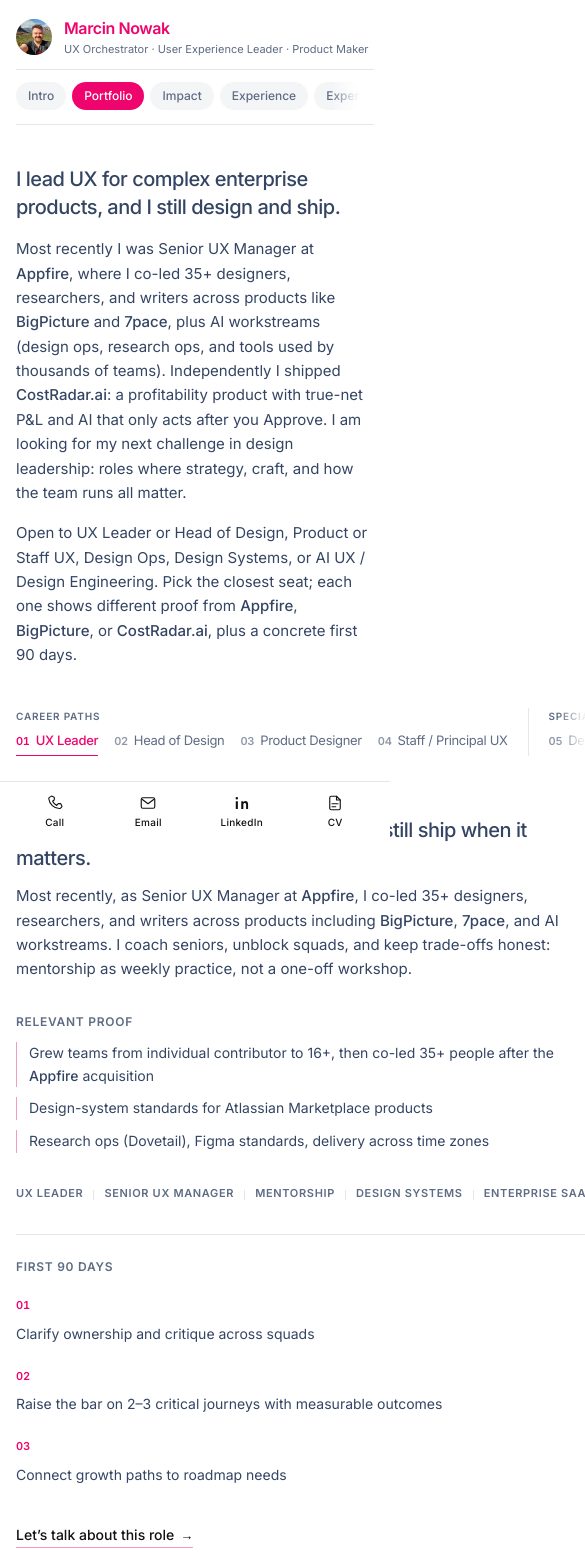
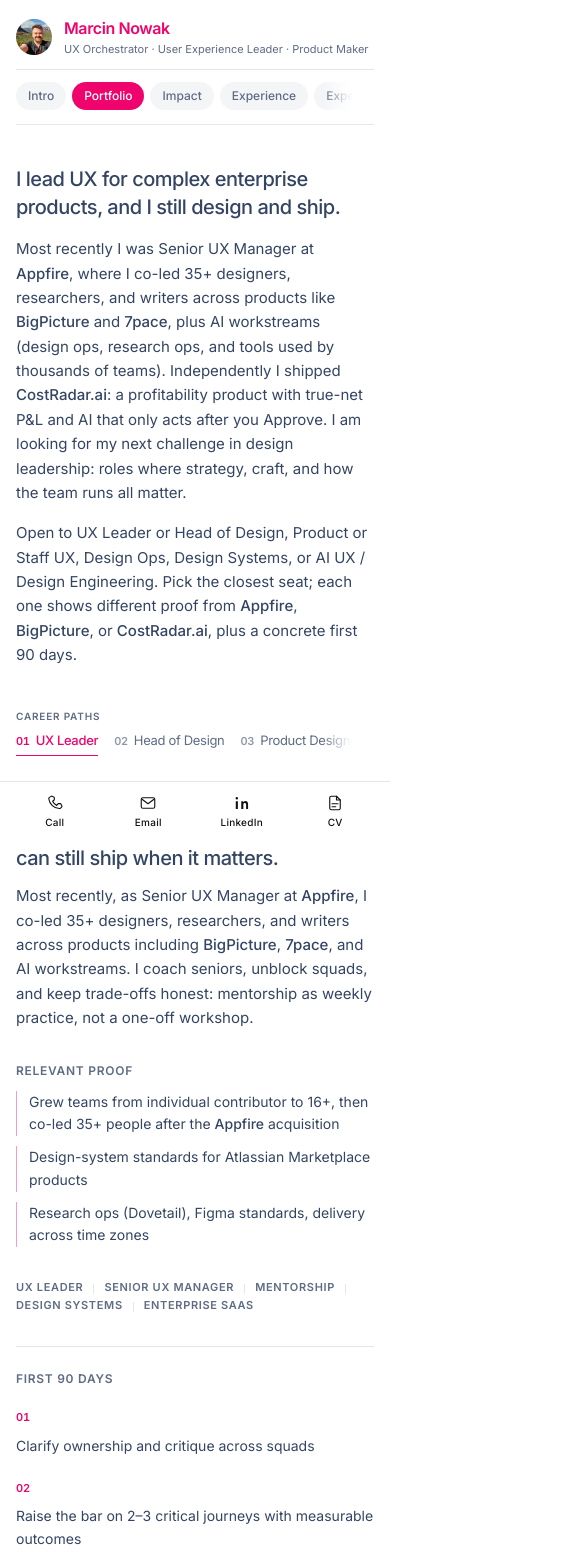
Before and after one commit to therealnowaczek/portfolio, a Next.js app: page / in a window 390 px wide. Shown: the top 1568 px of the page, 585 px wide, since content can reach past the window. Built offline with nearby package versions, Linux system fonts and the light colour scheme.

Commit message:
Refactor RoleFit component for improved layout and responsiveness: Update CSS classes to enhance width management and overflow handling. Adjust navigation and list elements for better visual consistency and usability across different screen sizes.

```diff
--- a/components/PortfolioShell.tsx
+++ b/components/PortfolioShell.tsx
@@ -107,14 +107,14 @@
       <a href="#main" className="skip-link">
         Skip to content
       </a>
-      <div className="mx-auto max-w-6xl px-4 pb-24 sm:px-6 sm:pb-14 lg:px-8 lg:pb-14 lg:pt-6">
-        <div className="sticky top-0 z-50 -mx-4 mb-8 bg-background px-4 pt-4 sm:-mx-6 sm:px-6 sm:pt-6 lg:mx-0 lg:mb-10 lg:px-0 lg:pt-0">
+      <div className="mx-auto min-w-0 max-w-6xl overflow-x-clip px-4 pb-24 sm:px-6 sm:pb-14 lg:px-8 lg:pb-14 lg:pt-6">
+        <div className="sticky top-0 z-50 -mx-4 mb-8 min-w-0 bg-background px-4 pt-4 sm:-mx-6 sm:px-6 sm:pt-6 lg:mx-0 lg:mb-10 lg:px-0 lg:pt-0">
           <Header />
           <SideNav items={NAV} />
         </div>
-        <main id="main" className="mt-10 space-y-16 sm:mt-14 sm:space-y-20">
+        <main id="main" className="mt-10 min-w-0 space-y-16 sm:mt-14 sm:space-y-20">
           {/* 1. Who: intro copy + role chapters (scroll-spy stays Intro) */}
-          <div id="about" className="scroll-mt-36 space-y-10 sm:space-y-12">
+          <div id="about" className="min-w-0 max-w-full scroll-mt-36 space-y-10 sm:space-y-12">
             <Intro />
             <RoleFit />
           </div>
--- a/components/RoleFit.tsx
+++ b/components/RoleFit.tsx
@@ -134,20 +134,23 @@
   if (!lens) return null;
 
   return (
-    <div className="space-y-8">
-      <div className="grid gap-8 lg:grid-cols-[11rem_minmax(0,1fr)] lg:gap-12 xl:grid-cols-[12.5rem_minmax(0,1fr)]">
+    <div className="min-w-0 max-w-full space-y-8">
+      <div className="grid min-w-0 max-w-full gap-8 lg:grid-cols-[11rem_minmax(0,1fr)] lg:gap-12 xl:grid-cols-[12.5rem_minmax(0,1fr)]">
         {/* Role chapters: numbered editorial list; not nav pills */}
-        <nav aria-label="Role chapters" className="lg:sticky lg:top-36 lg:self-start">
-          <div className="relative -mx-1 px-1 lg:mx-0 lg:px-0">
+        <nav
+          aria-label="Role chapters"
+          className="min-w-0 max-w-full lg:sticky lg:top-36 lg:self-start"
+        >
+          <div className="relative min-w-0 max-w-full -mx-1 px-1 lg:mx-0 lg:px-0">
             <div
               aria-hidden
-              className={`pointer-events-none absolute inset-y-0 left-0 z-10 w-12 bg-gradient-to-r from-background from-35% via-background/85 to-transparent transition-opacity duration-200 lg:hidden ${
+              className={`pointer-events-none absolute inset-y-0 left-0 z-10 w-12 max-w-[20%] bg-gradient-to-r from-background from-35% via-background/85 to-transparent transition-opacity duration-200 lg:hidden ${
                 fadeLeft ? "opacity-100" : "opacity-0"
               }`}
             />
             <div
               aria-hidden
-              className={`pointer-events-none absolute inset-y-0 right-0 z-10 w-12 bg-gradient-to-l from-background from-35% via-background/85 to-transparent transition-opacity duration-200 lg:hidden ${
+              className={`pointer-events-none absolute inset-y-0 right-0 z-10 w-12 max-w-[20%] bg-gradient-to-l from-background from-35% via-background/85 to-transparent transition-opacity duration-200 lg:hidden ${
                 fadeRight ? "opacity-100" : "opacity-0"
               }`}
             />
@@ -155,7 +158,7 @@
               ref={tablistRef}
               role="tablist"
               onScroll={updateFades}
-              className="flex items-start gap-5 overflow-x-auto scroll-px-3 pb-1 [-ms-overflow-style:none] [scrollbar-width:none] [&::-webkit-scrollbar]:hidden lg:block lg:space-y-6 lg:overflow-visible lg:pb-0"
+              className="flex w-full min-w-0 max-w-full items-start gap-5 overflow-x-auto overscroll-x-contain scroll-px-3 pb-1 [-ms-overflow-style:none] [scrollbar-width:none] [&::-webkit-scrollbar]:hidden lg:block lg:space-y-6 lg:overflow-visible lg:pb-0"
             >
               {grouped.map((group, gi) => (
                 <div
@@ -324,12 +327,12 @@
           <h4 className="text-xs font-semibold uppercase tracking-[0.06em] text-muted">
             First 90 days
           </h4>
-          <ol className="mt-4 grid gap-4 sm:grid-cols-3 sm:gap-6">
+          <ol className="mt-4 grid min-w-0 gap-4 overflow-x-clip sm:grid-cols-3 sm:gap-6">
             {lens.ninetyDays.map((item, i) => (
               <li key={item} className="relative min-w-0">
                 {i < lens.ninetyDays.length - 1 ? (
                   <span
-                    className="pointer-events-none absolute top-3 left-[2.25rem] hidden h-px right-[-1.5rem] bg-border sm:block"
+                    className="pointer-events-none absolute top-3 left-[2.25rem] hidden h-px right-0 bg-border sm:block"
                     aria-hidden
                   />
                 ) : null}
--- a/components/SelectedWork.tsx
+++ b/components/SelectedWork.tsx
@@ -181,7 +181,7 @@
       <div
         role="tablist"
         aria-label="Filter projects"
-        className="flex gap-1.5 overflow-x-auto pb-0.5 [-ms-overflow-style:none] [scrollbar-width:none] [&::-webkit-scrollbar]:hidden"
+        className="flex w-full min-w-0 max-w-full gap-1.5 overflow-x-auto overscroll-x-contain pb-0.5 [-ms-overflow-style:none] [scrollbar-width:none] [&::-webkit-scrollbar]:hidden"
       >
         {FILTERS.map((f) => {
           const active = filter === f.id;
--- a/components/SideNav.tsx
+++ b/components/SideNav.tsx
@@ -102,23 +102,23 @@
       aria-label="Sections"
       className="border-b border-border bg-background py-3"
     >
-      <div className="relative -mx-1 px-1">
+      <div className="relative min-w-0 max-w-full -mx-1 px-1">
         <div
           aria-hidden
-          className={`pointer-events-none absolute inset-y-0 left-0 z-10 w-12 bg-gradient-to-r from-background from-35% via-background/85 to-transparent transition-opacity duration-200 ${
+          className={`pointer-events-none absolute inset-y-0 left-0 z-10 w-12 max-w-[20%] bg-gradient-to-r from-background from-35% via-background/85 to-transparent transition-opacity duration-200 ${
             fadeLeft ? "opacity-100" : "opacity-0"
           }`}
         />
         <div
           aria-hidden
-          className={`pointer-events-none absolute inset-y-0 right-0 z-10 w-12 bg-gradient-to-l from-background from-35% via-background/85 to-transparent transition-opacity duration-200 ${
+          className={`pointer-events-none absolute inset-y-0 right-0 z-10 w-12 max-w-[20%] bg-gradient-to-l from-background from-35% via-background/85 to-transparent transition-opacity duration-200 ${
             fadeRight ? "opacity-100" : "opacity-0"
           }`}
         />
         <ul
           ref={listRef}
           onScroll={updateFades}
-          className="flex gap-1.5 overflow-x-auto scroll-px-1 pb-0.5 [-ms-overflow-style:none] [scrollbar-width:none] [&::-webkit-scrollbar]:hidden"
+          className="flex w-full min-w-0 max-w-full gap-1.5 overflow-x-auto overscroll-x-contain scroll-px-1 pb-0.5 [-ms-overflow-style:none] [scrollbar-width:none] [&::-webkit-scrollbar]:hidden"
         >
           {items.map((item) => {
             const active = activeId === item.id;
```
